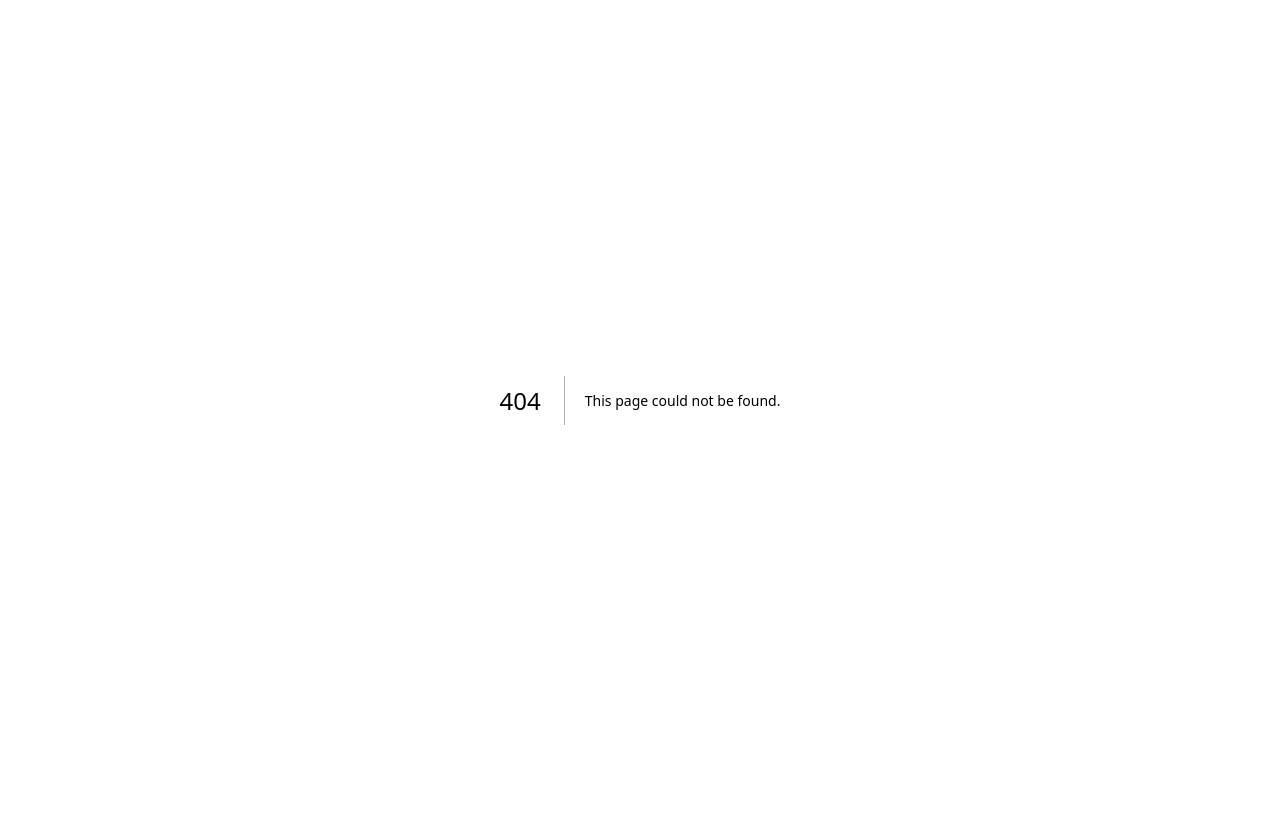
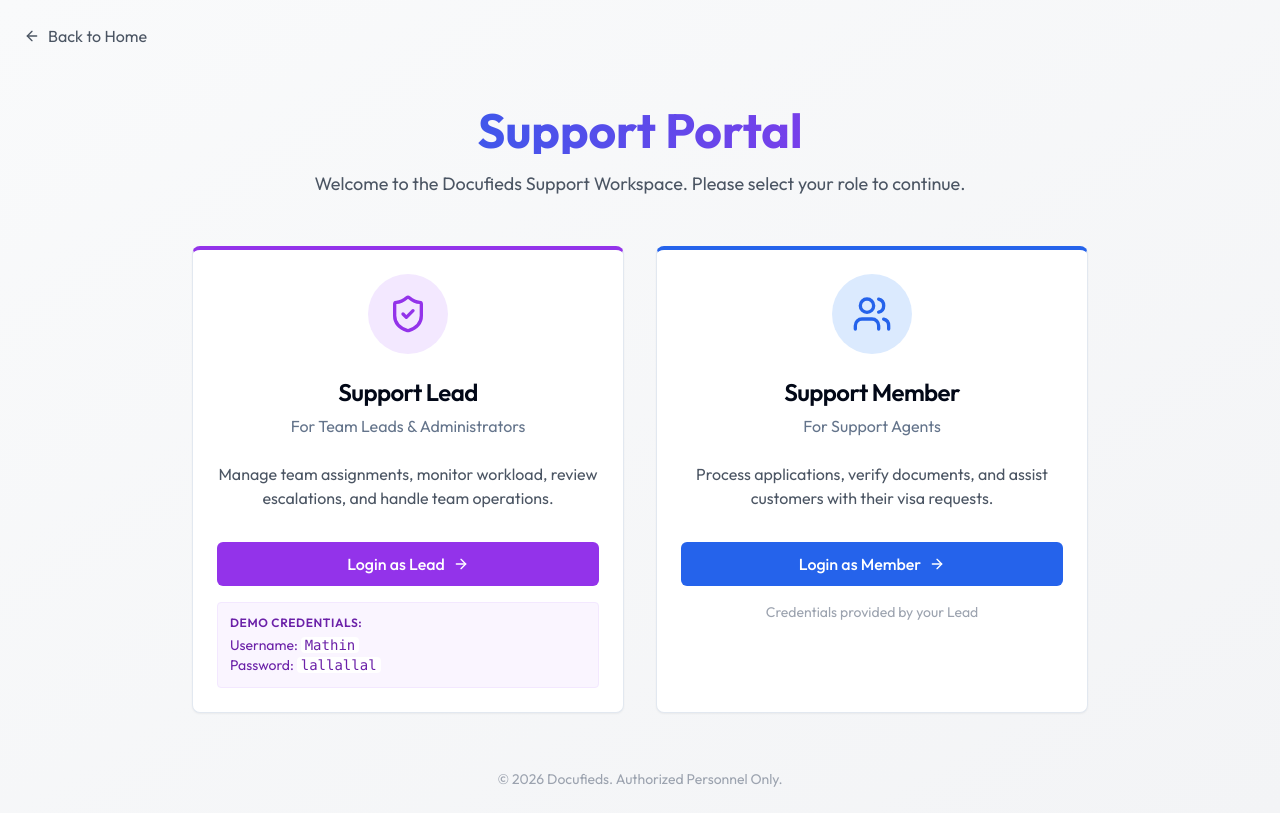
Before and after one commit to aakmal101/docufieds, a Next.js app: page /dashboard/support in a window 1280 px wide. Before the commit this address had no page. Built offline with nearby package versions, Linux system fonts and the light colour scheme.

Commit message:
feat(portal): implement support portal landing page with dual login

```diff
--- /dev/null
+++ b/src/app/dashboard/support/page.tsx
@@ -0,0 +1,117 @@
+'use client'
+
+import { Card, CardContent, CardDescription, CardHeader, CardTitle } from '@/components/ui/card'
+import { Button } from '@/components/ui/button'
+import { ShieldCheck, Users, ArrowRight, ArrowLeft } from 'lucide-react'
+import Link from 'next/link'
+import { motion } from 'framer-motion'
+
+export default function SupportPortalLanding() {
+    return (
+        <div className="min-h-screen bg-gradient-to-br from-gray-50 to-gray-100 flex flex-col">
+            {/* Header */}
+            <header className="p-6">
+                <Link href="/" className="inline-flex items-center text-gray-600 hover:text-gray-900 transition-colors">
+                    <ArrowLeft className="h-4 w-4 mr-2" />
+                    Back to Home
+                </Link>
+            </header>
+
+            <main className="flex-1 flex flex-col items-center justify-center p-4 md:p-8">
+                <div className="text-center mb-12 max-w-2xl mx-auto">
+                    <motion.div
+                        initial={{ opacity: 0, y: 20 }}
+                        animate={{ opacity: 1, y: 0 }}
+                        transition={{ duration: 0.5 }}
+                    >
+                        <h1 className="text-4xl md:text-5xl font-bold bg-clip-text text-transparent bg-gradient-to-r from-blue-600 to-purple-600 mb-4">
+                            Support Portal
+                        </h1>
+                        <p className="text-lg text-gray-600">
+                            Welcome to the Docufieds Support Workspace. Please select your role to continue.
+                        </p>
+                    </motion.div>
+                </div>
+
+                <div className="grid md:grid-cols-2 gap-8 max-w-4xl w-full">
+                    {/* Support Lead Card */}
+                    <motion.div
+                        initial={{ opacity: 0, x: -20 }}
+                        animate={{ opacity: 1, x: 0 }}
+                        transition={{ duration: 0.5, delay: 0.1 }}
+                    >
+                        <Card className="h-full hover:shadow-xl transition-all duration-300 border-t-4 border-t-purple-600">
+                            <CardHeader className="text-center">
+                                <div className="mx-auto bg-purple-100 p-4 rounded-full mb-4 w-20 h-20 flex items-center justify-center">
+                                    <ShieldCheck className="h-10 w-10 text-purple-600" />
+                                </div>
+                                <CardTitle className="text-2xl">Support Lead</CardTitle>
+                                <CardDescription className="text-base mt-2">
+                                    For Team Leads & Administrators
+                                </CardDescription>
+                            </CardHeader>
+                            <CardContent className="space-y-4 text-center">
+                                <p className="text-gray-600">
+                                    Manage team assignments, monitor workload, review escalations, and handle team operations.
+                                </p>
+                                <div className="pt-4">
+                                    <Link href="/api/auth/signin?callbackUrl=/admin/support-lead">
+                                        <Button className="w-full bg-purple-600 hover:bg-purple-700 h-11 text-base group">
+                                            Login as Lead
+                                            <ArrowRight className="ml-2 h-4 w-4 group-hover:translate-x-1 transition-transform" />
+                                        </Button>
+                                    </Link>
+                                    <div className="mt-4 p-3 bg-purple-50 rounded text-sm text-purple-800 text-left border border-purple-100">
+                                        <p className="font-semibold text-xs uppercase tracking-wider mb-1">Demo Credentials:</p>
+                                        <p>Username: <span className="font-mono bg-white px-1 rounded">Mathin</span></p>
+                                        <p>Password: <span className="font-mono bg-white px-1 rounded">lallallal</span></p>
+                                    </div>
+                                </div>
+                            </CardContent>
+                        </Card>
+                    </motion.div>
+
+                    {/* Support Member Card */}
+                    <motion.div
+                        initial={{ opacity: 0, x: 20 }}
+                        animate={{ opacity: 1, x: 0 }}
+                        transition={{ duration: 0.5, delay: 0.2 }}
+                    >
+                        <Card className="h-full hover:shadow-xl transition-all duration-300 border-t-4 border-t-blue-600">
+                            <CardHeader className="text-center">
+                                <div className="mx-auto bg-blue-100 p-4 rounded-full mb-4 w-20 h-20 flex items-center justify-center">
+                                    <Users className="h-10 w-10 text-blue-600" />
+                                </div>
+                                <CardTitle className="text-2xl">Support Member</CardTitle>
+                                <CardDescription className="text-base mt-2">
+                                    For Support Agents
+                                </CardDescription>
+                            </CardHeader>
+                            <CardContent className="space-y-4 text-center">
+                                <p className="text-gray-600">
+                                    Process applications, verify documents, and assist customers with their visa requests.
+                                </p>
+                                <div className="pt-4">
+                                    <Link href="/auth/support-member/login">
+                                        <Button className="w-full bg-blue-600 hover:bg-blue-700 h-11 text-base group">
+                                            Login as Member
+                                            <ArrowRight className="ml-2 h-4 w-4 group-hover:translate-x-1 transition-transform" />
+                                        </Button>
+                                    </Link>
+                                    <p className="mt-4 text-sm text-gray-400">
+                                        Credentials provided by your Lead
+                                    </p>
+                                </div>
+                            </CardContent>
+                        </Card>
+                    </motion.div>
+                </div>
+            </main>
+
+            {/* Footer */}
+            <footer className="py-6 text-center text-gray-400 text-sm">
+                &copy; {new Date().getFullYear()} Docufieds. Authorized Personnel Only.
+            </footer>
+        </div>
+    )
+}
```
